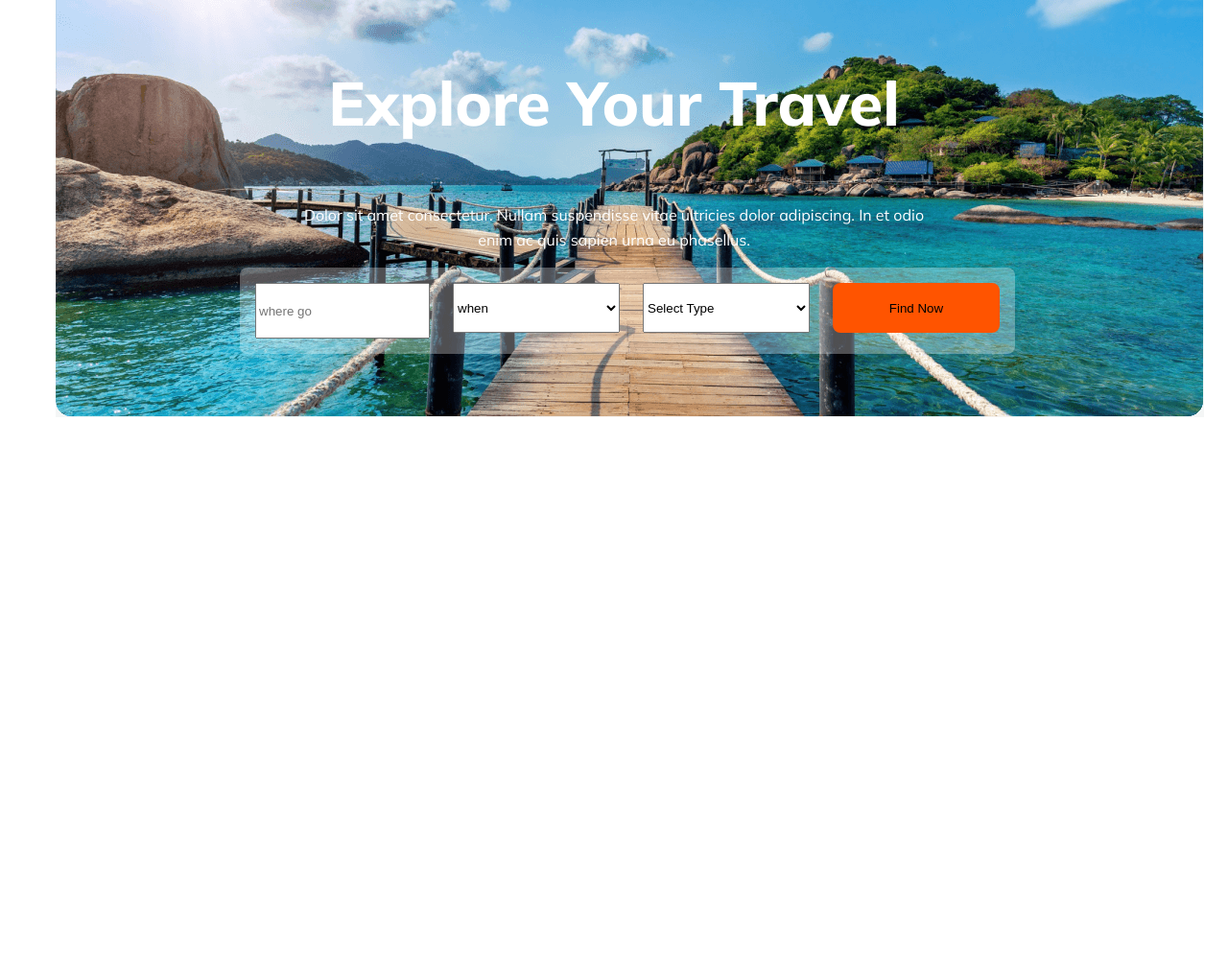
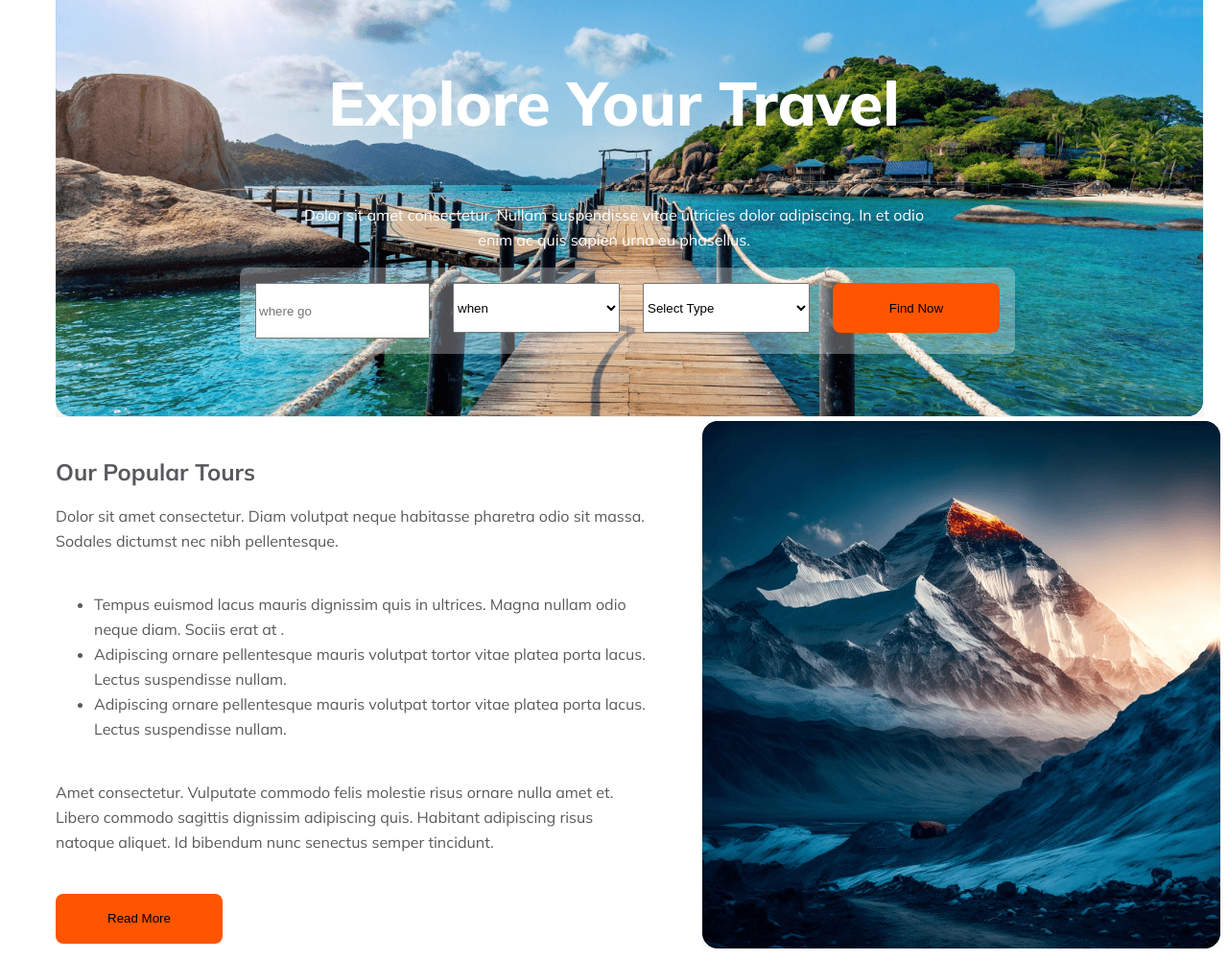
Before and after one commit to mehedi3d/travel-assignment, a plain HTML site: page index.html in a window 1280 px wide. Shown: the part 179-1180 px from the top of the page at 96% size. Before the commit the page ends 800 px from the top, so only its background shows below. Drawn offline with Linux system fonts and the light colour scheme.

Commit message:
add our popular toure section

```diff
--- a/index.html
+++ b/index.html
@@ -43,5 +43,28 @@
             </div>
         </div>
     </section>
+    <section class="toure">
+        <div class="toure-one">
+            <div class="card">
+            <h1>Our Popular Tours</h1>
+            <p>Dolor sit amet consectetur. Diam volutpat neque habitasse pharetra odio sit massa. Sodales dictumst nec nibh pellentesque.</p>
+            </div>
+            <div class="card">
+            <ul>
+                <li>Tempus euismod lacus mauris dignissim quis in ultrices. Magna nullam odio neque diam. Sociis erat at .</li>
+                <li>Adipiscing ornare pellentesque mauris volutpat tortor vitae platea porta lacus. Lectus suspendisse nullam.</li>
+                <li>Adipiscing ornare pellentesque mauris volutpat tortor vitae platea porta lacus. Lectus suspendisse nullam.</li>
+            </ul>
+            </div>
+            <div class="card">
+            <p>Amet consectetur. Vulputate commodo felis molestie risus
+                ornare nulla amet et. Libero commodo sagittis dignissim adipiscing quis. Habitant adipiscing risus natoque aliquet. Id bibendum nunc senectus semper tincidunt. </p>
+            </div>
+                <button class="btn-more">Read More</button>
+        </div>
+        <div>
+            <img src="Images/Rectangle 4.png" alt="">
+        </div>
+    </section>
 </body>
 </html>
--- a/style/color.css
+++ b/style/color.css
@@ -124,3 +124,32 @@ body {
     border-radius: 8px;
     background: rgba(255, 255, 255, 0.30);
 }
+
+/* toure section style */
+.toure {
+    display: flex;
+    margin-left: 50px;
+    margin: right 50px;
+    gap: 50px;
+}
+
+.toure-one .card {
+    color: rgba(19, 19, 24, 0.70);
+    font-family: Mulish;
+    font-size: 16px;
+    font-style: normal;
+    font-weight: 400;
+    line-height: 26px;
+    margin-top: 40px;
+    /* 162.5% */
+}
+
+.btn-more {
+    width: 174px;
+    height: 52px;
+    flex-shrink: 0;
+    border-radius: 8px;
+    background: #FF5400;
+    border: 0px;
+    margin-top: 25px ;
+}
```
